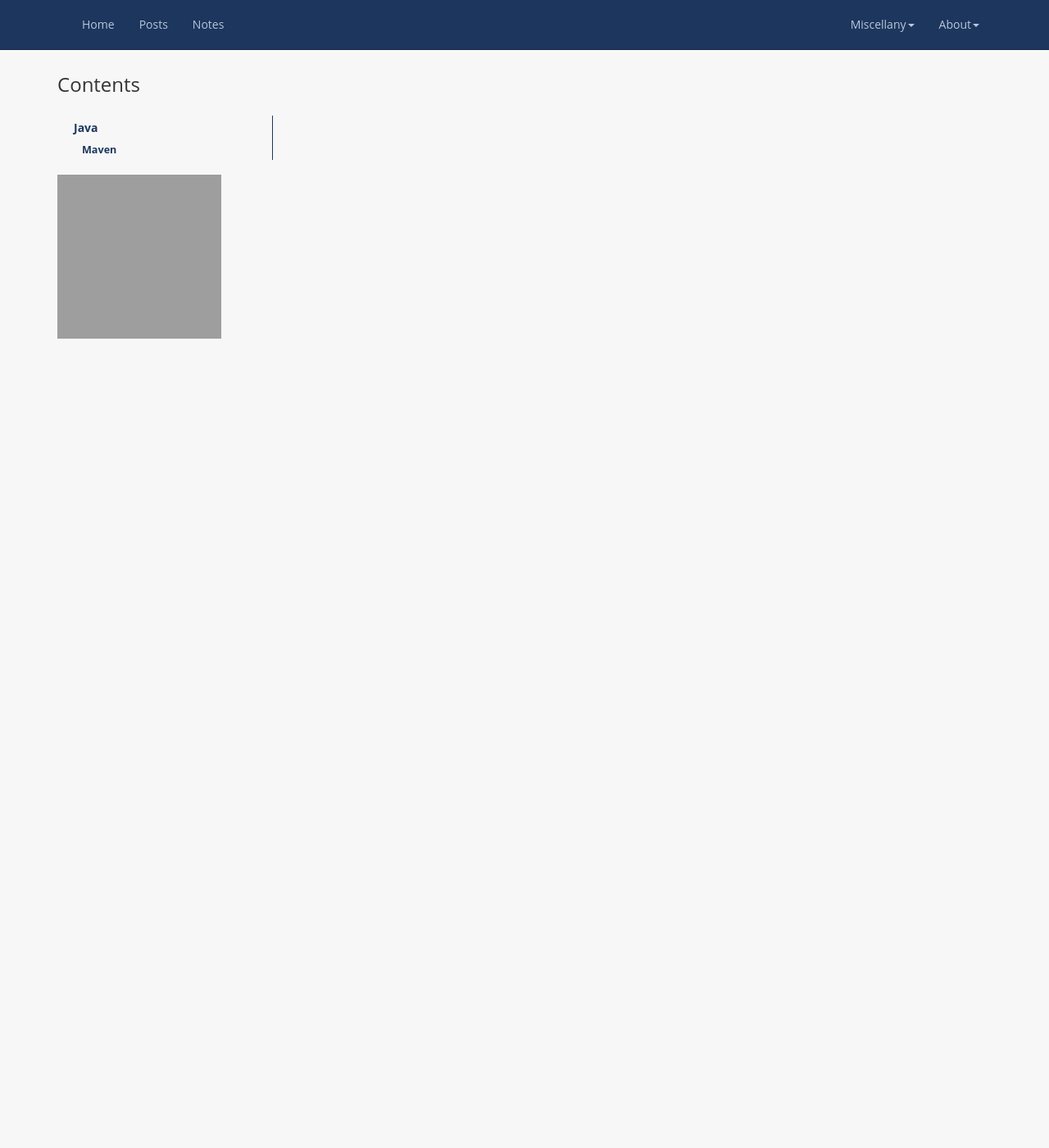
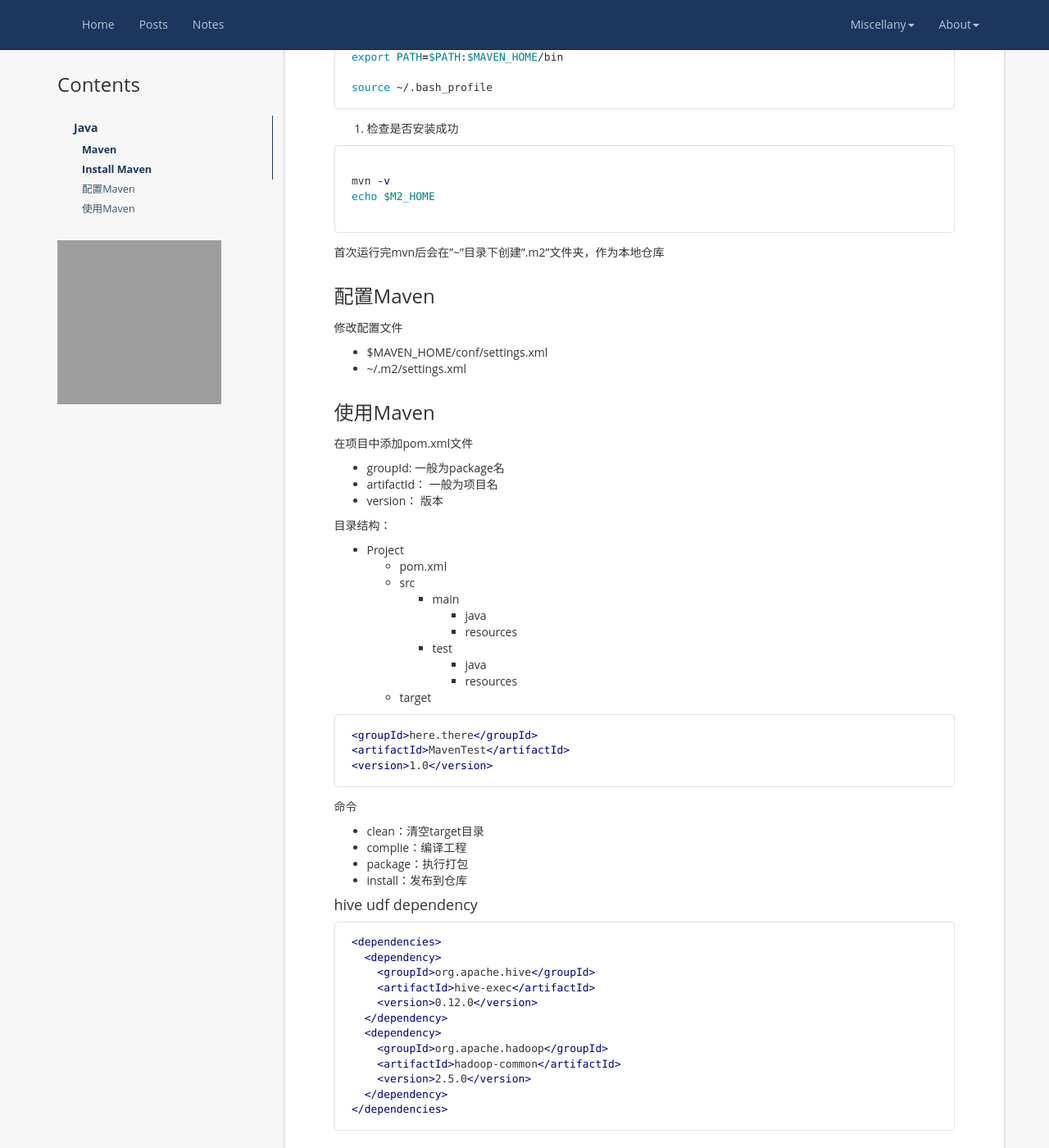
Before and after one commit to cyzlmh/cyzlmh.github.io, a Jekyll site: the page built from notes/Note-Java.md, in a window 1280 px wide and 1400 px high, scrolled down 431 px. Shown: the whole window at 82% size. Built offline with Jekyll 4.4.1, drawn with Linux system fonts in a browser that asks for light colours; nearby versions of some CDN libraries; before the commit the page ends 900 px from its top, so only the background shows below that; some of the changed text lies outside the part shown; grey boxes are pictures that could not be loaded.

Commit message:
add java note

````diff
--- a/notes/Note-Java.md
+++ b/notes/Note-Java.md
@@ -11,3 +11,92 @@
 # Java
 
 ## Maven
+
+### Install Maven
+
+1. 下载Binary tar.gz archive文件
+2. 安装
+
+``` shell
+
+mkdir ~/.java
+cd ~/.java
+tar zxvf apache-maven-3.5.4-bin.tar.gz
+
+vi ~/.bash_profile
+
+export MAVEN_HOME=/Users/yizhenchen/.java/apache-maven-3.5.4
+export M2_HOME=$MAVEN_HOME
+export PATH=$PATH:$MAVEN_HOME/bin
+
+source ~/.bash_profile
+```
+
+3. 检查是否安装成功
+
+``` shell
+
+mvn -v
+echo $M2_HOME
+
+```
+
+首次运行完mvn后会在"~"目录下创建".m2"文件夹，作为本地仓库
+
+### 配置Maven
+
+修改配置文件
+
+- $MAVEN_HOME/conf/settings.xml
+- ~/.m2/settings.xml
+
+### 使用Maven
+
+在项目中添加pom.xml文件
+
+- groupId: 一般为package名
+- artifactId： 一般为项目名
+- version： 版本
+
+目录结构：
+
+- Project
+  - pom.xml
+  - src
+    - main
+      - java
+      - resources
+    - test
+      - java
+      - resources
+  - target
+
+```xml
+<groupId>here.there</groupId>
+<artifactId>MavenTest</artifactId>
+<version>1.0</version>
+```
+
+命令
+
+- clean：清空target目录
+- complie：编译工程
+- package：执行打包
+- install：发布到仓库
+
+#### hive udf dependency
+
+```xml
+<dependencies>
+  <dependency>
+    <groupId>org.apache.hive</groupId>
+    <artifactId>hive-exec</artifactId>
+    <version>0.12.0</version>
+  </dependency>
+  <dependency>
+    <groupId>org.apache.hadoop</groupId>
+    <artifactId>hadoop-common</artifactId>
+    <version>2.5.0</version>
+  </dependency>
+</dependencies>
+```
````
Also changed, not shown: 1 other file.
